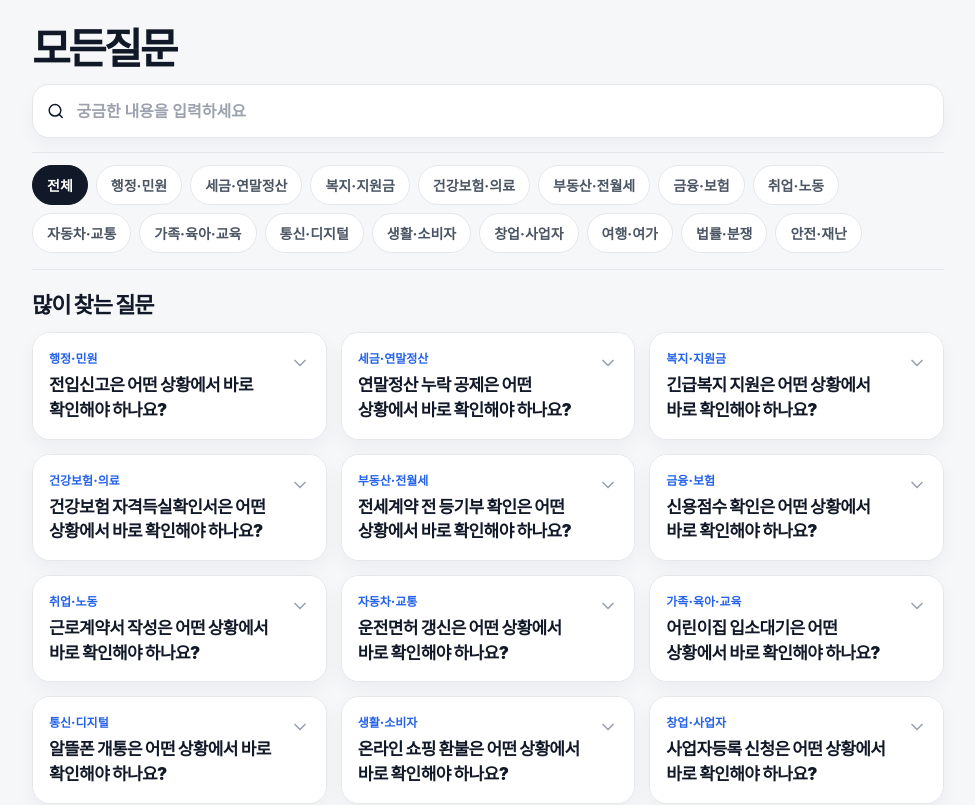
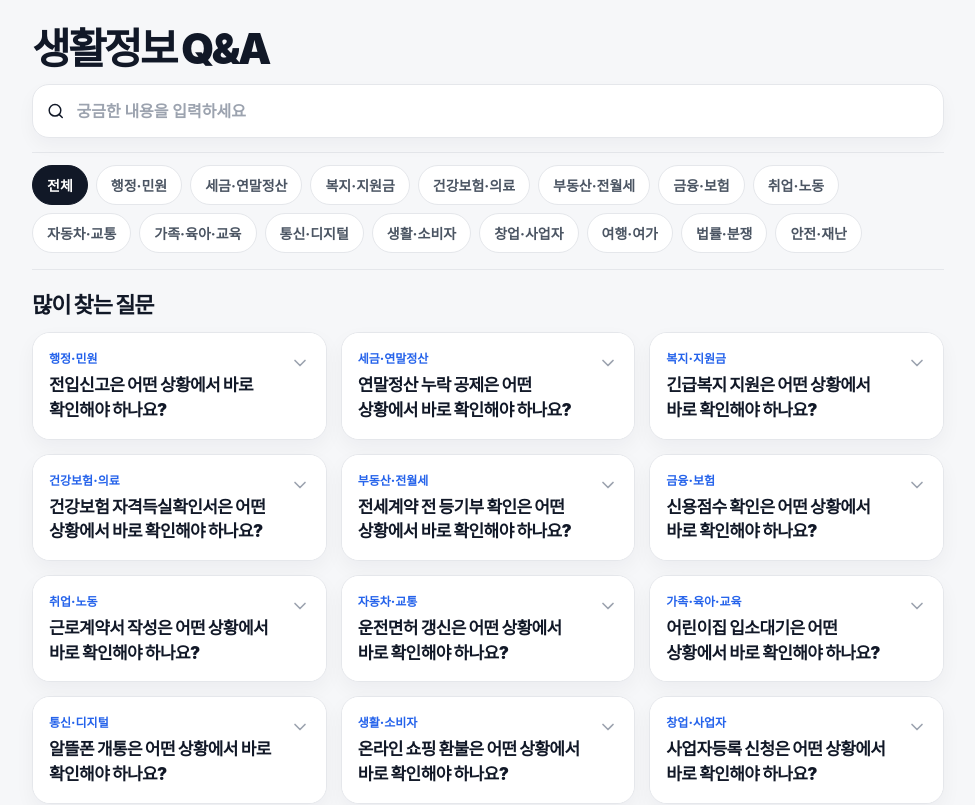
Before and after one commit to apark12321-ux/qna, a React (Vite) app: page / in a window 1280 px wide. Shown: the top 805 px of the page, without its empty margins (152-1127 px from the left). Built offline with nearby package versions, Linux system fonts and the light colour scheme.

Commit message:
Update site title for clarity

```diff
--- a/src/AppMobileFixed.tsx
+++ b/src/AppMobileFixed.tsx
@@ -45,7 +45,7 @@ export default function AppMobileFixed() {
   return (
     <div className="app-shell">
       <header className="top-area">
-        <h1>모든질문</h1>
+        <h1>생활정보 Q&A</h1>
         <label className="search-box">
           <Search size={18} aria-hidden="true" />
           <input value={search} onChange={(event) => setSearch(event.target.value)} placeholder="궁금한 내용을 입력하세요" />
```
